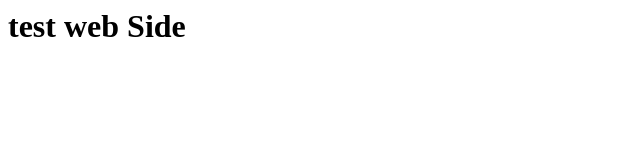
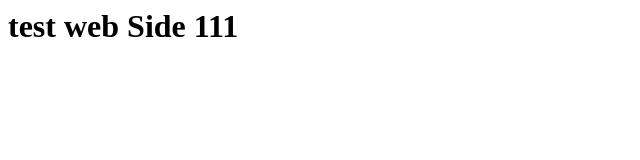
Before and after one commit to moumoumounir/moumouTest, a plain HTML site: page index.html in a window 1280 px wide. Shown: the full height of the page, 0-640 px from the left. Drawn offline with Linux system fonts and the light colour scheme.

Commit message:
Add files via upload

```diff
--- a/index.html
+++ b/index.html
@@ -1 +1 @@
-<h1>test web Side </h1>
+<h1>test web Side 111 </h1>
```
